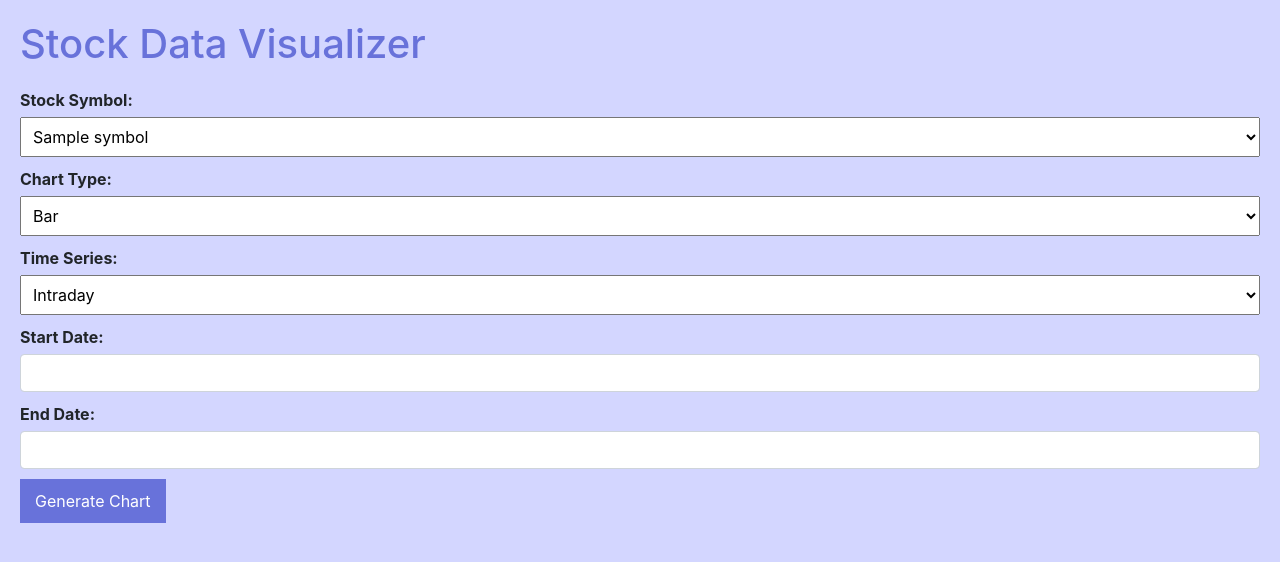
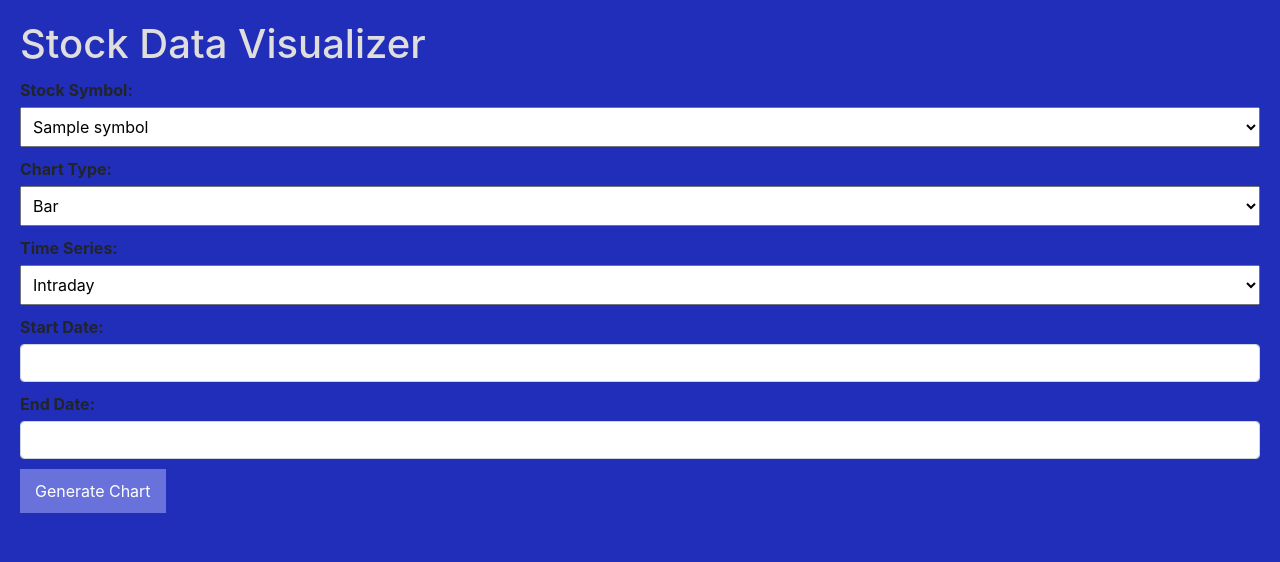
Before and after one commit to AngelS28/project3a, a Flask app: template templates/index.html in a window 1280 px wide. Shown: the top 562 px of the page. Run offline with Flask 3, Linux system fonts and the light colour scheme; the template is opened without the code that fills it: most values are stand-ins (such as "Sample title", 1, 10 or a date in 2020); some libraries are stand-ins or nearby versions.

Commit message:
change index.html

```diff
--- a/templates/index.html
+++ b/templates/index.html
@@ -9,16 +9,16 @@
     <link rel="stylesheet" href="https://cdn.jsdelivr.net/npm/bootstrap-datepicker@1.9.0/dist/css/bootstrap-datepicker.min.css">
     <style>
         body {
-            background-color: #d3d6ff;
+            background-color: #212eba;
             padding: 20px;
         }
 
         h1 {
-            color: #6872da;
+            color: #dfdedc;
         }
 
         form {
-            margin-top: 20px;
+            margin-top: 10px;
         }
 
         label {
```
